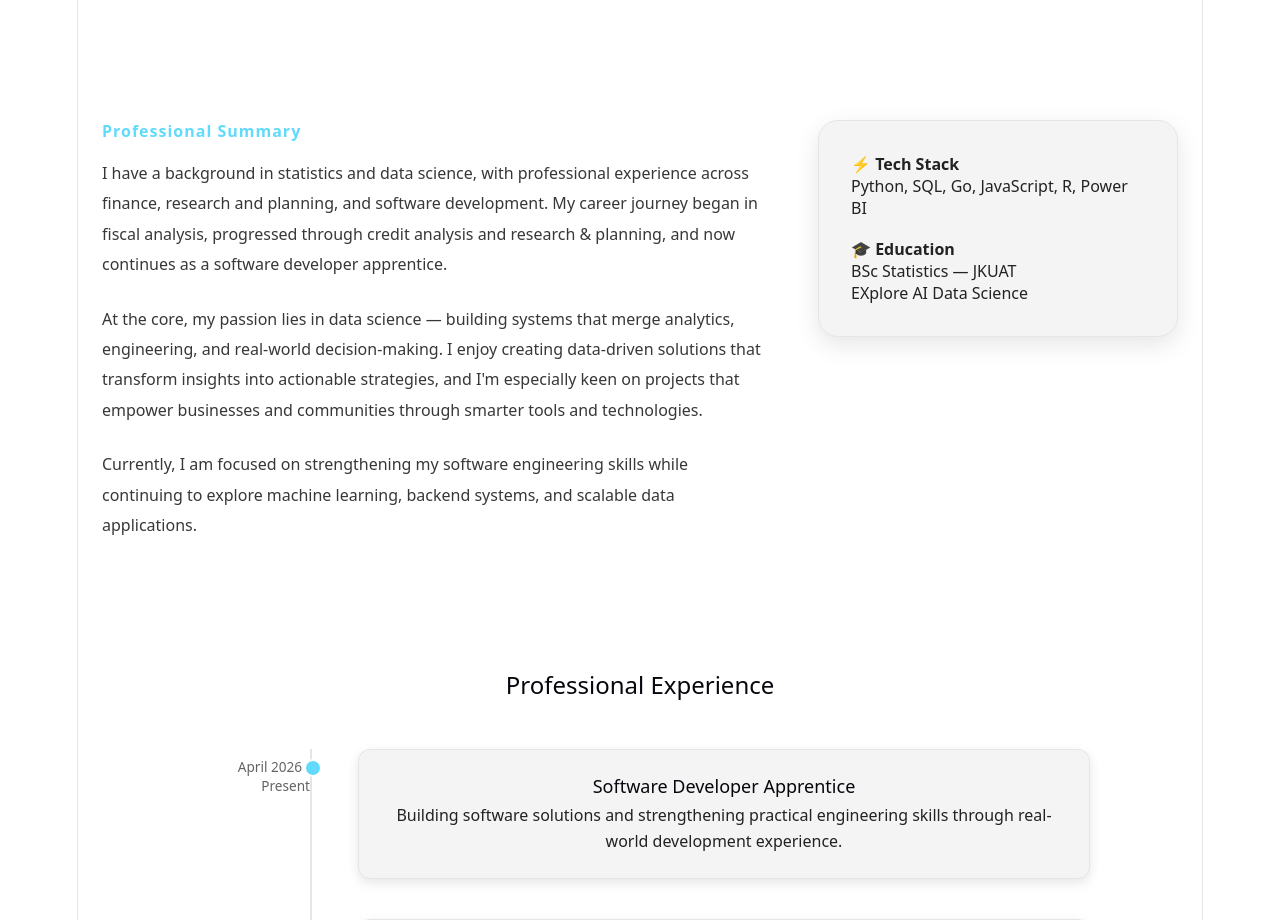
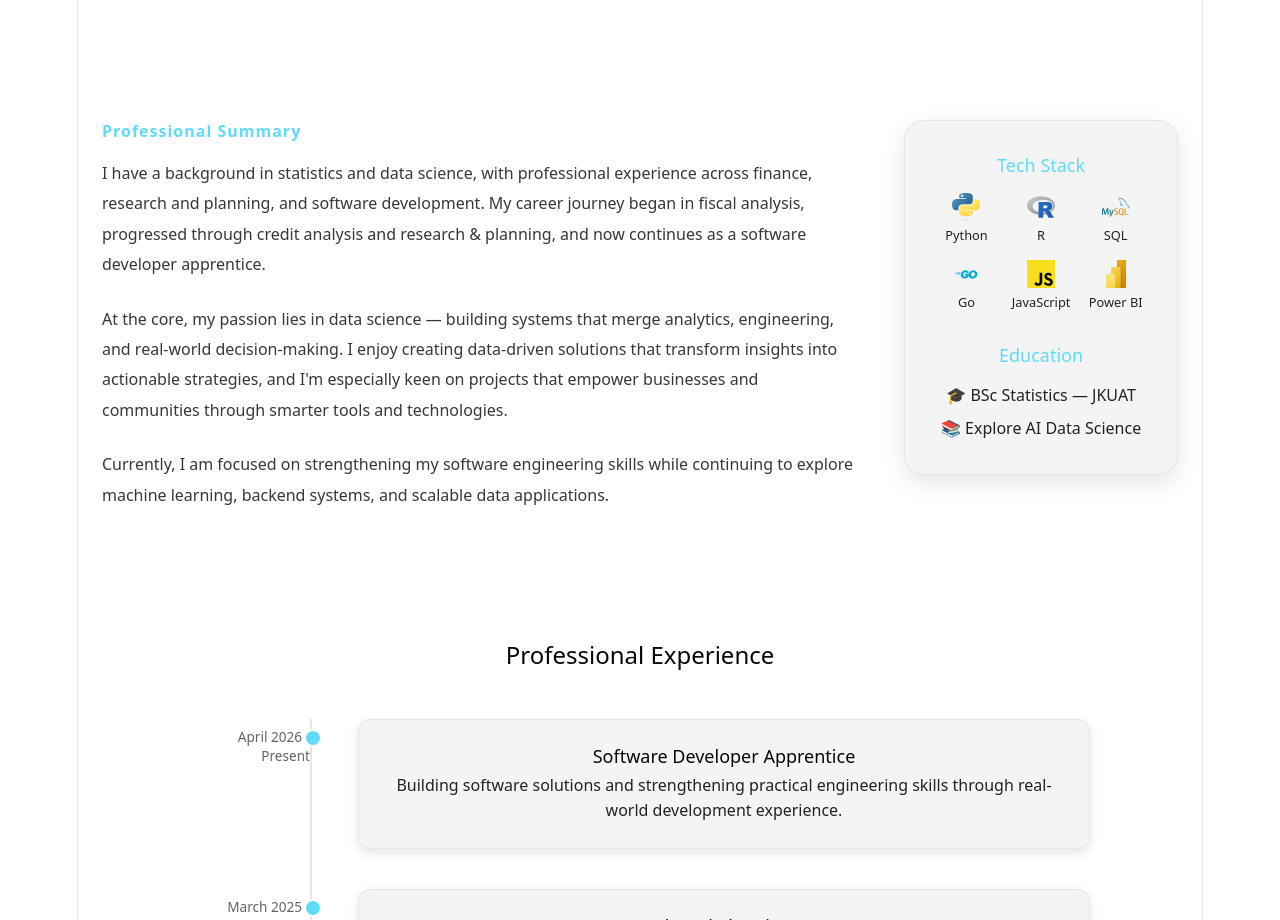
Before and after one commit to Michael-Nyawade/Michael-Nyawade.github.io, a React (Vite) app: page / in a window 1280 px wide. Shown: the part 840-1760 px from the top of the page. Built offline with nearby package versions, Linux system fonts and the light colour scheme.

Commit message:
Refactored about section to use compact tech stack grid and clean education layout

```diff
--- a/src/sections/About.jsx
+++ b/src/sections/About.jsx
@@ -1,9 +1,23 @@
+import PythonLogo from "../assets/skills/python.svg";
+import RLogo from "../assets/skills/r.svg";
+import StatsLogo from "../assets/skills/statistics.svg";
+import GoLogo from "../assets/skills/go.svg";
+import JSLogo from "../assets/skills/javascript.svg";
+import SQLLogo from "../assets/skills/sql.svg";
+import PowerBILogo from "../assets/skills/powerbi.svg";
+
+const techStack = [
+  { name: "Python", logo: PythonLogo },
+  { name: "R", logo: RLogo },
+  { name: "SQL", logo: SQLLogo },
+  { name: "Go", logo: GoLogo },
+  { name: "JavaScript", logo: JSLogo },
+  { name: "Power BI", logo: PowerBILogo },
+];
+
 export default function About() {
   return (
-    <section
-      id="about"
-      style={{ padding: "5rem 1.5rem" }}
-    >
+    <section id="about" style={{ padding: "5rem 1.5rem" }}>
       <div
         style={{
           display: "flex",
@@ -38,11 +52,11 @@ export default function About() {
               opacity: 0.9,
             }}
           >
-            I have a background in statistics and data science,
-            with professional experience across finance, research and
-            planning, and software development. My career journey began in
-            fiscal analysis, progressed through credit analysis and research
-            & planning, and now continues as a software developer apprentice.
+            I have a background in statistics and data science, with professional
+            experience across finance, research and planning, and software
+            development. My career journey began in fiscal analysis, progressed
+            through credit analysis and research & planning, and now continues
+            as a software developer apprentice.
           </p>
 
           <p
@@ -52,32 +66,22 @@ export default function About() {
               opacity: 0.9,
             }}
           >
-            At the core, my passion lies in data science — building systems
-            that merge analytics, engineering, and real-world decision-making.
-            I enjoy creating data-driven solutions that transform insights into
-            actionable strategies, and I'm especially keen on projects that empower
-            businesses and communities through smarter tools and technologies.
+            At the core, my passion lies in data science — building systems that
+            merge analytics, engineering, and real-world decision-making. I
+            enjoy creating data-driven solutions that transform insights into
+            actionable strategies, and I'm especially keen on projects that
+            empower businesses and communities through smarter tools and
+            technologies.
           </p>
 
-          <p
-            style={{ lineHeight: 1.9, opacity: 0.9 }}
-          >
-            Currently, I am focused on strengthening my
-            software engineering skills while continuing to
-            explore machine learning, backend systems, and
-            scalable data applications.
+          <p style={{ lineHeight: 1.9, opacity: 0.9 }}>
+            Currently, I am focused on strengthening my software engineering
+            skills while continuing to explore machine learning, backend
+            systems, and scalable data applications.
           </p>
         </div>
 
         {/* RIGHT QUICK FACTS CARD */}
-        <div
-          data-aos="fade-left"
-          style={{
-            flex: "1 1 320px",
-            maxWidth: "360px",
-            width: "100%",
-          }}
-        >
         <div
           style={{
             backgroundColor: "var(--secondary-color)",
@@ -85,27 +89,50 @@ export default function About() {
             borderRadius: "20px",
             padding: "2rem",
             boxShadow: "0 8px 24px var(--shadow-color)",
-              textAlign: "left",
           }}
         >
+          {/* TECH STACK */}
+          <h3 style={{ marginBottom: "1rem", color: "var(--accent-color)" }}>
+            Tech Stack
+          </h3>
+
           <div
+            style={{
+              display: "grid",
+              gridTemplateColumns: "repeat(3, 1fr)",
+              gap: "1rem",
+              marginBottom: "2rem",
+            }}
+          >
+            {techStack.map((tech, i) => (
+              <div
+                key={i}
                 style={{
                   display: "flex",
                   flexDirection: "column",
-                gap: "1.2rem",
+                  alignItems: "center",
+                  gap: "0.3rem",
+                  fontSize: "0.8rem",
                 }}
               >
-              <div>
-                <strong>⚡ Tech Stack</strong>
-                <p>Python, SQL, Go, JavaScript, R, Power BI</p>
+                <img
+                  src={tech.logo}
+                  alt={tech.name}
+                  style={{ width: "28px", height: "28px" }}
+                />
+                <span>{tech.name}</span>
+              </div>
+            ))}
           </div>
 
-              <div>
-                <strong>🎓 Education</strong>
-                <p>BSc Statistics — JKUAT</p>
-                <p>EXplore AI Data Science</p>
-              </div>
-            </div>
+          {/* EDUCATION */}
+          <h3 style={{ marginBottom: "1rem", color: "var(--accent-color)" }}>
+            Education
+          </h3>
+
+          <div style={{ lineHeight: 1.6 }}>
+            <p style={{ marginBottom: "0.5rem" }}>🎓 BSc Statistics — JKUAT</p>
+            <p>📚 Explore AI Data Science</p>
           </div>
         </div>
       </div>
```
Lines whose indentation alone changed are shown as unchanged.
